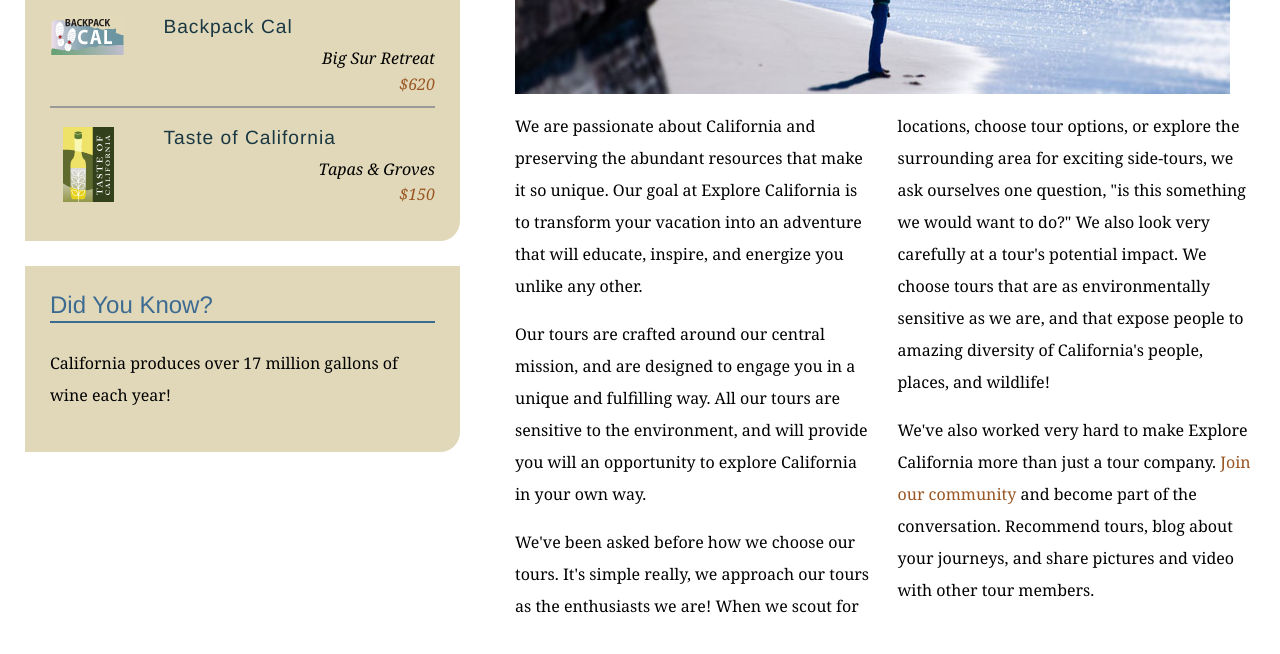
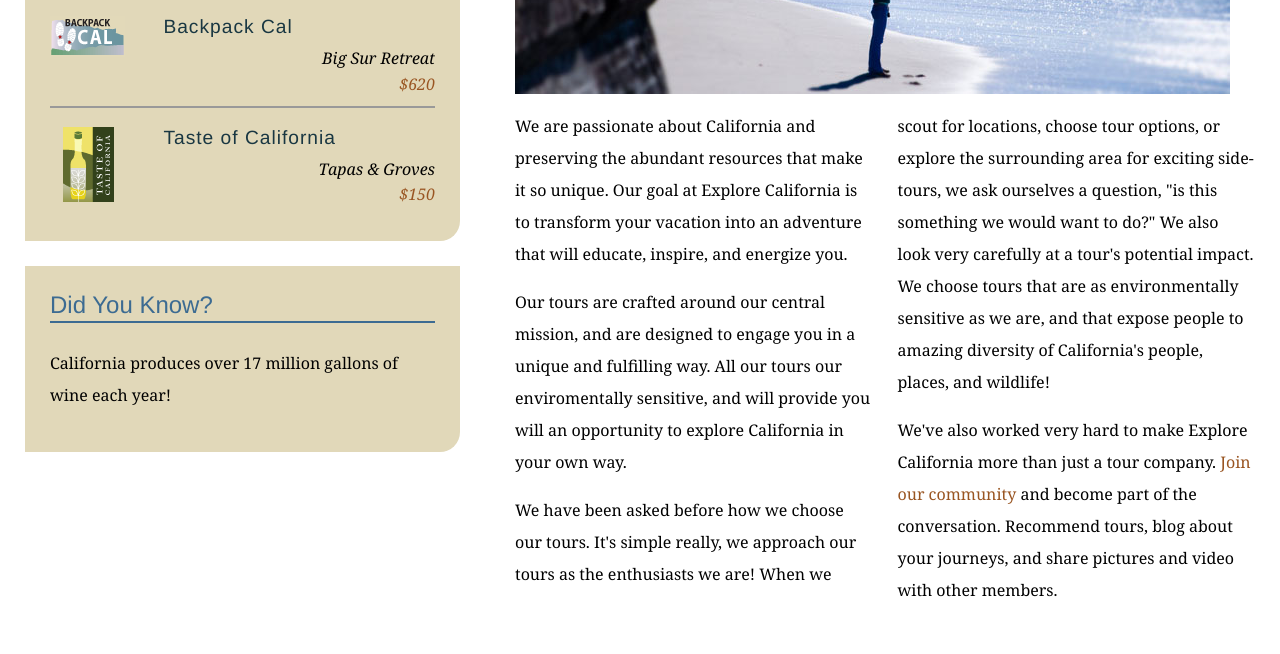
Before and after one commit to elian-GH-rep/practica_exploreC, a plain HTML site: page mission.html in a window 1280 px wide. Shown: the part 590-1244 px from the top of the page. Drawn offline with Linux system fonts and the light colour scheme.

Commit message:
Text edits on mission.html page

```diff
--- a/mission.html
+++ b/mission.html
@@ -62,10 +62,10 @@
           <h1>Who we are</h1>
           <img src="assets/images/mission_look.jpg" alt="Looking out at the Pacific" class="articleImage" />
           <div class="multiCol">
-            <p>We are passionate about California and preserving the abundant resources that make it so unique. Our goal at Explore California is to transform your vacation into an adventure that will educate, inspire, and energize you unlike any other.</p>
-            <p>Our tours are crafted around our central mission, and are designed to engage you in a unique and fulfilling way. All our tours are sensitive to the environment, and will provide you will an opportunity to explore California in your own way.</p>
-            <p>We've been asked before how we choose our tours. It's simple really, we approach our tours as the enthusiasts we are! When we scout for locations, choose tour options, or explore the surrounding area for exciting side-tours, we ask ourselves one question, &quot;is this something we would want to do?&quot; We also look very carefully at a tour's potential impact. We choose tours that are as environmentally sensitive as we are, and that expose people to amazing diversity of California's people, places, and wildlife!</p>
-            <p>We've also worked very hard to make Explore California more than just a tour company. <a href="explorers/join.html">Join our community</a> and become part of the conversation. Recommend tours, blog about your journeys, and share pictures and video with other tour members.</p>
+            <p>We are passionate about California and preserving the abundant resources that make it so unique. Our goal at Explore California is to transform your vacation into an adventure that will educate, inspire, and energize you.</p>
+            <p>Our tours are crafted around our central mission, and are designed to engage you in a unique and fulfilling way. All our tours our enviromentally sensitive, and will provide you will an opportunity to explore California in your own way.</p>
+            <p>We have been asked before how we choose our tours. It's simple really, we approach our tours as the enthusiasts we are! When we scout for locations, choose tour options, or explore the surrounding area for exciting side-tours, we ask ourselves a question, &quot;is this something we would want to do?&quot; We also look very carefully at a tour's potential impact. We choose tours that are as environmentally sensitive as we are, and that expose people to amazing diversity of California's people, places, and wildlife!</p>
+            <p>We've also worked very hard to make Explore California more than just a tour company. <a href="explorers/join.html">Join our community</a> and become part of the conversation. Recommend tours, blog about your journeys, and share pictures and video with other members.</p>
           </div>
         </div>
       </div>
```
